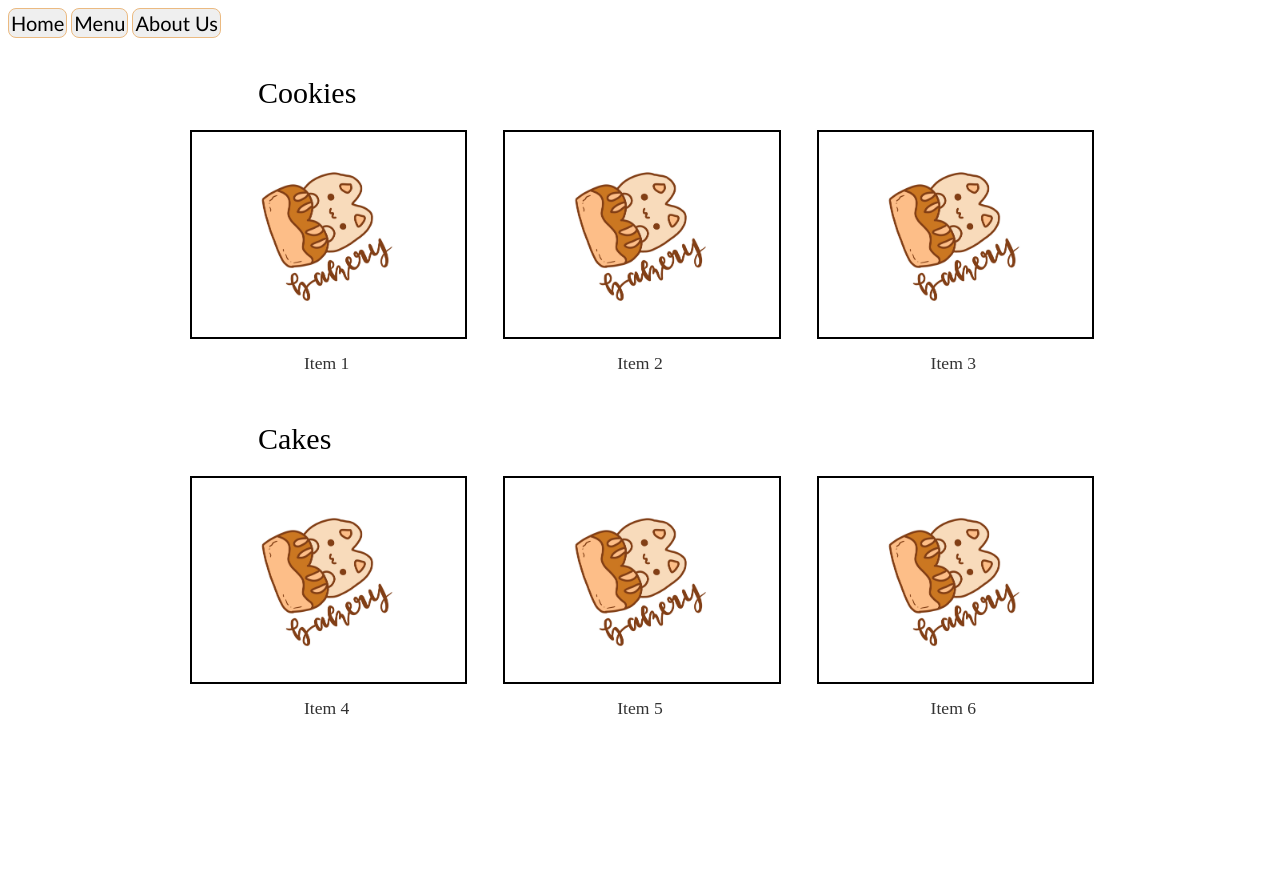
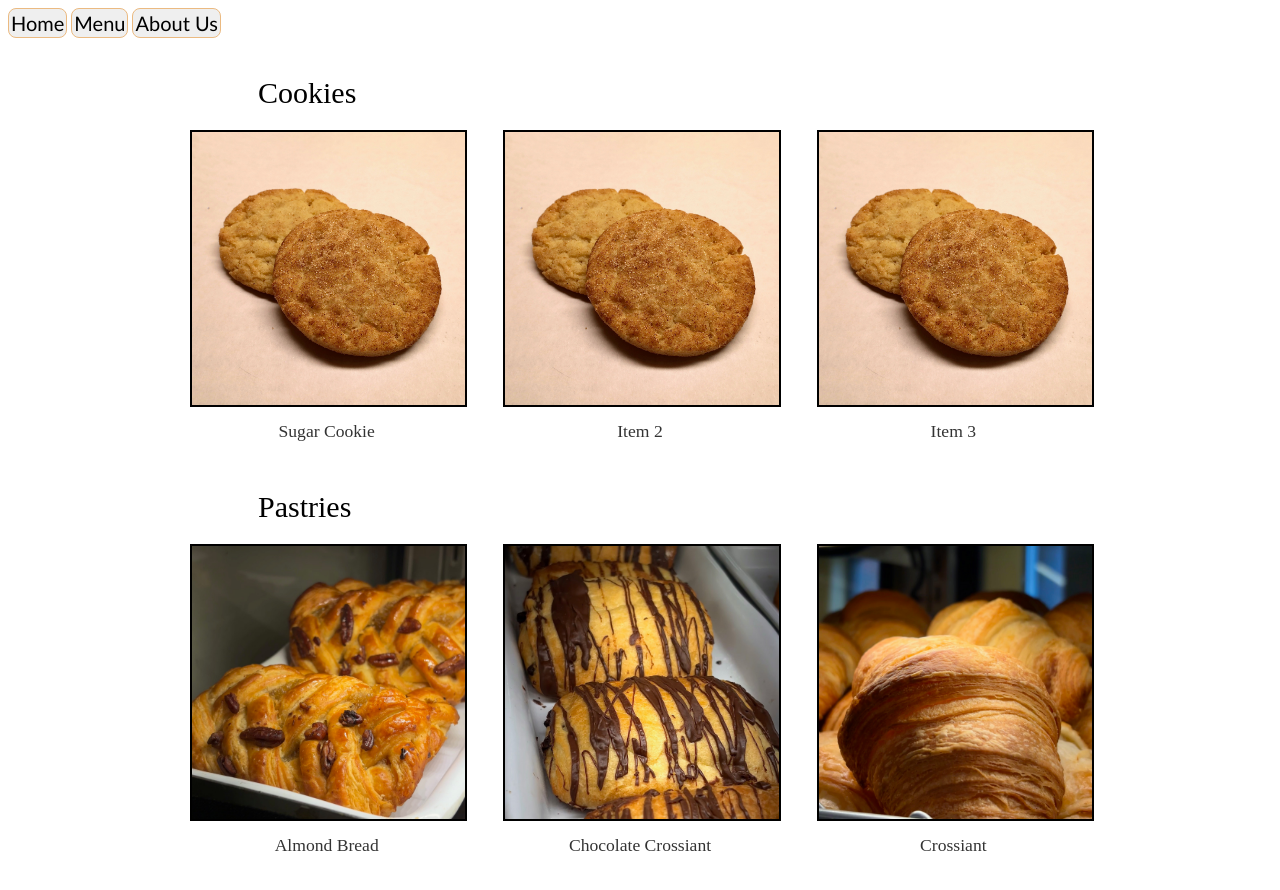
Before and after one commit to danielle-515/BigBunsBakery, a plain HTML site: page menu.html in a window 1280 px wide. Before the commit the page ends 800 px from the top, so only its background shows below. Drawn offline with Linux system fonts and the light colour scheme.

Commit message:
updated menu

```diff
--- a/menu.html
+++ b/menu.html
@@ -18,15 +18,15 @@
         </div>
         <div class = "item-grid">
             <div class="item">
-                <img src = "pictures/bigbunsbakery_logo.png" alt = "Item 1" width="200">
-                <p>Item 1</p>
+                <img src = "pictures/cookie.jpeg" alt = "Item 1" width="200">
+                <p>Sugar Cookie</p>
             </div>
             <div class = "item">
-                <img src = "pictures/bigbunsbakery_logo.png" alt = "Item 2" width="200">
+                <img src = "pictures/cookie.jpeg" alt = "Item 2" width="200">
                 <p>Item 2</p>
             </div>
             <div class = "item">
-                <img src = "pictures/bigbunsbakery_logo.png" alt = "Item 3" width="200">
+                <img src = "pictures/cookie.jpeg" alt = "Item 3" width="200">
                 <p>Item 3</p>
             </div>
         </div>
@@ -34,21 +34,21 @@
 
     <div class = "item-row-2">
         <div class = "row-title">
-            <p> Cakes </p>
+            <p> Pastries </p>
         </div>
 
         <div class = "item-grid">
             <div class = "item">
-                <img src = "pictures/bigbunsbakery_logo.png" alt = "Item 4" width="200">
-                <p>Item 4</p>
+                <img src = "pictures/almondbread.jpeg" alt = "Item 4" width="200">
+                <p>Almond Bread</p>
             </div>
             <div class = "item">
-                <img src = "pictures/bigbunsbakery_logo.png" alt = "Item 5" width="200">
-                <p>Item 5</p>
+                <img src = "pictures/choccrossant.jpeg" alt = "Item 5" width="200">
+                <p>Chocolate Crossiant</p>
             </div>
             <div class = "item">
-                <img src = "pictures/bigbunsbakery_logo.png" alt = "Item 6" width="200">
-                <p>Item 6</p>
+                <img src = "pictures/crosant.jpeg" alt = "Item 6" width="200">
+                <p>Crossiant</p>
             </div>
         </div>
     </div>
```
Also changed, not shown: pictures/almondbread.jpeg (added), pictures/choccrossant.jpeg (added), pictures/cookie.jpeg (added), pictures/crosant.jpeg (added).
